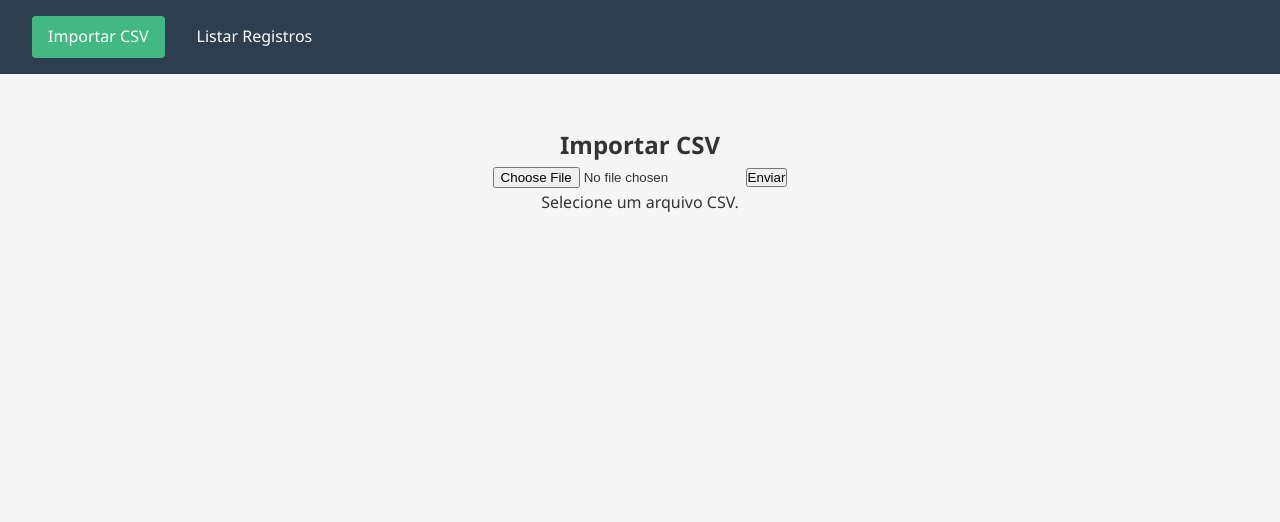
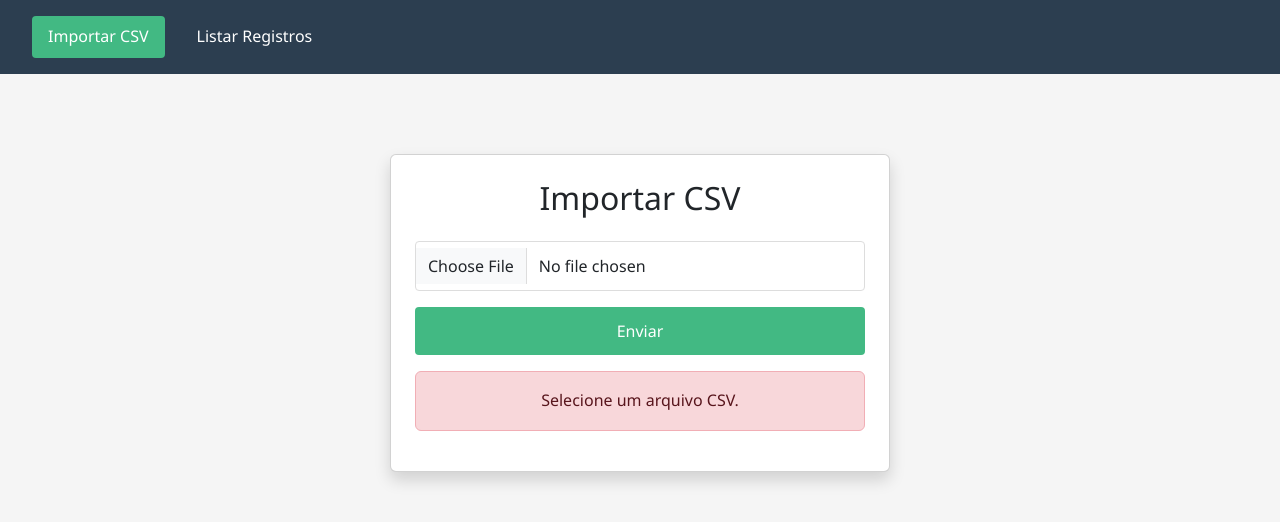
Before and after one commit to quintiliano95/Preambulo, a Vue app in the folder frontend/: page / in a window 1280 px wide. Both pictures are taken after a click on the button "Enviar". Shown: the top 522 px of the page. Built offline with nearby package versions, Linux system fonts and the light colour scheme.

Commit message:
Adicionado bootstrap

```diff
--- a/frontend/index.html
+++ b/frontend/index.html
@@ -4,11 +4,15 @@
 <head>
     <meta charset="UTF-8" />
     <meta name="viewport" content="width=device-width, initial-scale=1.0" />
+    <link href="https://cdn.jsdelivr.net/npm/bootstrap@5.3.3/dist/css/bootstrap.min.css" rel="stylesheet" />
     <title>Teste Preâmbulo</title>
 </head>
 
 <body>
     <div id="app"></div>
+
+    <script src="https://cdn.jsdelivr.net/npm/bootstrap@5.3.3/dist/js/bootstrap.bundle.min.js"></script>
+
     <script type="module" src="/src/main.js"></script>
 </body>
 
--- a/frontend/src/App.vue
+++ b/frontend/src/App.vue
@@ -9,83 +9,12 @@
       <router-view @refresh-data="refreshData"></router-view>
     </div>
 
-    <!-- <notification-center :notifications="notifications" @remove-notification="removeNotification"></notification-center> -->
   </div>
 </template>
 
-<!-- <script>
-// import NotificationCenter from '@/components/NotificationCenter.vue'
+<style>
 
-export default {
-  name: 'App',
-  components: {
-    // NotificationCenter
-  },
-  data() {
-    return {
-    //   notifications: []
-    }
-  },
-  methods: {
-    addNotification(type, message) {
-      const id = Date.now()
-      this.notifications.push({ id, type, message })
-      setTimeout(() => this.removeNotification(id), 5000)
-    },
-    removeNotification(id) {
-      this.notifications = this.notifications.filter(n => n.id !== id)
-    },
-    refreshData() {
-      // Evento para ser capturado pelos componentes filhos que precisam atualizar dados
-      this.$emit('refresh-data')
-    }
-  },
-  provide() {
-    // Disponibiliza métodos para componentes filhos
-    return {
-      addNotification: this.addNotification,
-      formatCpf: this.formatCpf,
-      formatPhone: this.formatPhone,
-      formatDate: this.formatDate,
-      formatCurrency: this.formatCurrency
-    }
-  },
-  methods: {
-    // Funções de formatação para serem compartilhadas
-    formatCpf(cpf) {
-      if (!cpf) return ''
-      return cpf.replace(/(\d{3})(\d{3})(\d{3})(\d{2})/, '$1.$2.$3-$4')
-    },
-    formatPhone(phone) {
-      if (!phone) return ''
-      const nums = phone.replace(/\D/g, '')
-      if (nums.length === 11) {
-        return nums.replace(/(\d{2})(\d{5})(\d{4})/, '($1) $2-$3')
-      }
-      return nums
-    },
-    formatDate(date) {
-      if (!date) return ''
-      const [year, month, day] = date.split('-')
-      return `${day}/${month}/${year}`
-    },
-    formatCurrency(value) {
-      if (!value) return 'R$ 0,00'
-      return parseFloat(value).toLocaleString('pt-BR', {
-        style: 'currency',
-        currency: 'BRL'
-      })
-    },
-    parseCurrency(value) {
-      if (typeof value === 'number') return value
-      return parseFloat(value.replace('R$', '').replace('.', '').replace(',', '.').trim())
-    }
-  }
-}
-</script> -->
 
-<style>
-/* Estilos globais */
 * {
   box-sizing: border-box;
   margin: 0;
@@ -109,6 +38,8 @@ body {
   background-color: #2c3e50;
   padding: 1rem 2rem;
   display: flex;
+  justify-content: flex-start;
+  align-items: center;
   gap: 1rem;
 }
 
@@ -136,7 +67,6 @@ body {
   flex: 1;
 }
 
-/* Estilos para formulários e tabelas */
 .form-group {
   margin-bottom: 1.5rem;
 }
@@ -206,7 +136,6 @@ body {
   background-color: #f5f5f5;
 }
 
-/* Responsividade */
 @media (max-width: 768px) {
   .navbar {
     flex-direction: column;
--- a/frontend/src/components/ImportCsv.vue
+++ b/frontend/src/components/ImportCsv.vue
@@ -1,9 +1,25 @@
 <template>
-  <div class="container">
-    <h2>Importar CSV</h2>
-    <input type="file" @change="handleFileUpload" accept=".csv" />
-    <button @click="uploadCsv">Enviar</button>
-    <p v-if="message">{{ message }}</p>
+  <div class="container mt-5">
+    <div class="card shadow p-4">
+      <h2 class="text-center mb-4">Importar CSV</h2>
+
+      <div class="mb-3">
+        <input
+          type="file"
+          class="form-control"
+          @change="handleFileUpload"
+          accept=".csv"
+        />
+      </div>
+
+      <div class="d-grid gap-2">
+        <button class="btn btn-primary" @click="uploadCsv">Enviar</button>
+      </div>
+
+      <div class="mt-3 text-center">
+        <p v-if="message" class="alert" :class="messageClass">{{ message }}</p>
+      </div>
+    </div>
   </div>
 </template>
 
@@ -15,7 +31,13 @@ export default {
     return {
       file: null,
       message: "",
+      success: false,
     };
+  },
+  computed: {
+    messageClass() {
+      return this.success ? "alert-success" : "alert-danger";
+    },
   },
   methods: {
     handleFileUpload(event) {
@@ -24,6 +46,7 @@ export default {
     async uploadCsv() {
       if (!this.file) {
         this.message = "Selecione um arquivo CSV.";
+        this.success = false;
         return;
       }
 
@@ -31,10 +54,12 @@ export default {
       formData.append("csv_file", this.file);
 
       try {
-        const response = await axios.post("http://localhost:8080/import.php", formData);
+        await axios.post("http://localhost:8080/import.php", formData);
         this.message = "Importação concluída!";
+        this.success = true;
       } catch (error) {
         this.message = "Erro ao importar CSV.";
+        this.success = false;
       }
     },
   },
@@ -42,8 +67,8 @@ export default {
 </script>
 
 <style scoped>
-.container {
-  text-align: center;
-  margin: 20px;
+.card {
+  max-width: 500px;
+  margin: 0 auto;
 }
 </style>
--- a/frontend/src/components/ListRecords.vue
+++ b/frontend/src/components/ListRecords.vue
@@ -3,7 +3,6 @@
     <h2>Lista de Registros</h2>
     <input type="text" v-model="searchQuery" placeholder="Pesquisar..." />
 
-    <!-- Botão para zerar todos os registros -->
     <button class="truncate-btn" @click="truncateTable">Zerar Registros</button>
 
     <table>
```
